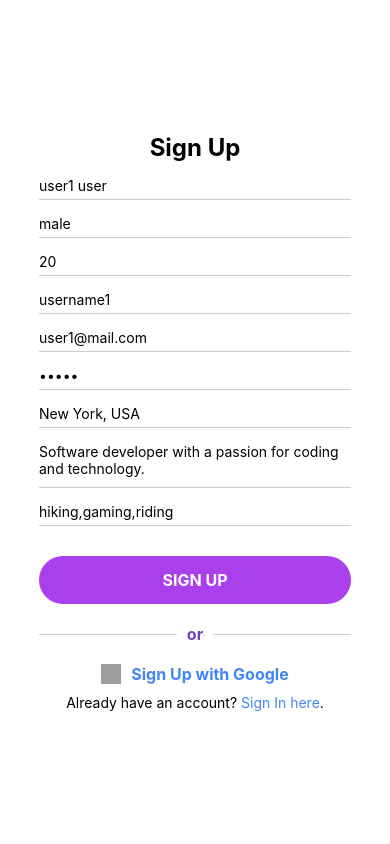
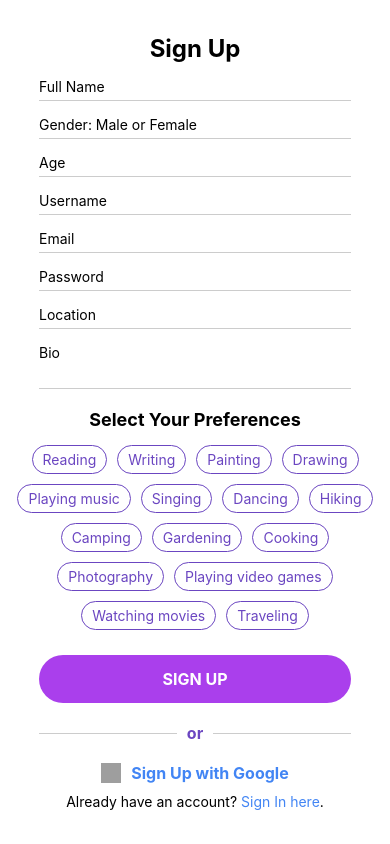
Before and after one commit to SoulConnect-RMT47/client, a React Native app in the folder soul-connect/: screen /Register in a window 390 px wide. Built offline with nearby package versions, Linux system fonts and the light colour scheme; grey boxes are pictures that could not be loaded.

Commit message:
create preferences tags

```diff
--- a/soul-connect/package.json
+++ b/soul-connect/package.json
@@ -10,6 +10,7 @@
   },
   "dependencies": {
     "@expo/vector-icons": "^14.0.2",
+    "@react-native-picker/picker": "^2.7.5",
     "@react-navigation/bottom-tabs": "^6.5.20",
     "@react-navigation/native": "^6.1.17",
     "@react-navigation/native-stack": "^6.9.26",
@@ -23,9 +24,9 @@
     "react": "18.2.0",
     "react-native": "0.74.1",
     "react-native-dotenv": "^3.4.11",
+    "react-native-gesture-handler": "~2.16.1",
     "react-native-safe-area-context": "4.10.1",
-    "react-native-screens": "3.31.1",
-    "react-native-gesture-handler": "~2.16.1"
+    "react-native-screens": "3.31.1"
   },
   "devDependencies": {
     "@babel/core": "^7.20.0",
--- a/soul-connect/src/screens/EditScreen.jsx
+++ b/soul-connect/src/screens/EditScreen.jsx
@@ -104,9 +104,9 @@ const styles = StyleSheet.create({
   saveButton: {
     backgroundColor: "#AA3FEC",
     padding: 15,
-    borderRadius: 5,
     alignItems: "center",
     marginTop: 20,
+    borderRadius: 30,
   },
   saveButtonText: {
     color: "#fff",
--- a/soul-connect/src/screens/Login.jsx
+++ b/soul-connect/src/screens/Login.jsx
@@ -13,8 +13,8 @@ import * as SecureStore from "expo-secure-store";
 import AuthContext from "../context/auth";
 
 export default function LoginForm({ navigation }) {
-  const [email, setEmail] = useState("user1@mail.com");
-  const [password, setPassword] = useState("user1");
+  const [email, setEmail] = useState("");
+  const [password, setPassword] = useState("");
   const auth = useContext(AuthContext);
 
   const handleLogin = async () => {
@@ -24,16 +24,19 @@ export default function LoginForm({ navigation }) {
         method: "POST",
         url: "https://soulconnect-server.habibmufti.online/users/login",
         headers: {
-          'Content-Type': 'application/json'
+          "Content-Type": "application/json",
         },
         data: {
           email: email,
           password: password,
-        }
-      })
+        },
+      });
       await SecureStore.setItemAsync("access_token", response.data.token);
-      auth.setIsSignedIn(true)
-      await SecureStore.setItemAsync("user", JSON.stringify(response.data.user));
+      auth.setIsSignedIn(true);
+      await SecureStore.setItemAsync(
+        "user",
+        JSON.stringify(response.data.user)
+      );
     } catch (error) {
       console.log(error.response.data);
     }
--- a/soul-connect/src/screens/ProfileScreen.jsx
+++ b/soul-connect/src/screens/ProfileScreen.jsx
@@ -26,9 +26,9 @@ export default function ProfileScreen({ navigation }) {
     const getUser = async () => {
       const user = await SecureStore.getItemAsync("user");
       setUser(JSON.parse(user));
-    }
+    };
     getUser();
-  },[])
+  }, []);
 
   return (
     <ScrollView contentContainerStyle={styles.container}>
@@ -37,10 +37,14 @@ export default function ProfileScreen({ navigation }) {
         <Image
           style={styles.profileImage}
           source={{
-            uri: user?.imgUrl || "https://i.pinimg.com/236x/9f/b9/df/9fb9df6a24efdc70911dc5b6ec12bc9a.jpg",
+            uri:
+              user?.imgUrl ||
+              "https://i.pinimg.com/236x/9f/b9/df/9fb9df6a24efdc70911dc5b6ec12bc9a.jpg",
           }}
         />
-        <Text style={styles.profileName}>{user?.username}, {user?.age}</Text>
+        <Text style={styles.profileName}>
+          {user?.username}, {user?.age}
+        </Text>
       </View>
       <View style={styles.accountSettings}>
         <Text style={styles.sectionTitle}>Account Settings</Text>
@@ -67,7 +71,11 @@ export default function ProfileScreen({ navigation }) {
         </View>
         <View style={styles.inputGroup}>
           <Text style={styles.inputLabel}>Age</Text>
-          <TextInput style={styles.input} value={String(user?.age)} editable={false} />
+          <TextInput
+            style={styles.input}
+            value={String(user?.age)}
+            editable={false}
+          />
         </View>
         <View style={styles.inputGroup}>
           <Text style={styles.inputLabel}>Email</Text>
@@ -89,7 +97,7 @@ export default function ProfileScreen({ navigation }) {
           />
         </View>
       </View>
-      <TouchableOpacity style={styles.logoutButton} onPress={handleLogout} >
+      <TouchableOpacity style={styles.logoutButton} onPress={handleLogout}>
         <Text style={styles.logoutButtonText}>Log Out</Text>
       </TouchableOpacity>
     </ScrollView>
@@ -182,7 +190,7 @@ const styles = StyleSheet.create({
   logoutButton: {
     backgroundColor: "#AA3FEC",
     padding: 15,
-    borderRadius: 5,
+    borderRadius: 30,
     alignItems: "center",
     marginBottom: 50, // Reduced bottom margin
   },
--- a/soul-connect/src/screens/Register.jsx
+++ b/soul-connect/src/screens/Register.jsx
@@ -10,24 +10,48 @@ import {
 } from "react-native";
 import axios from "axios";
 
+const tags = [
+  "Reading",
+  "Writing",
+  "Painting",
+  "Drawing",
+  "Playing music",
+  "Singing",
+  "Dancing",
+  "Hiking",
+  "Camping",
+  "Gardening",
+  "Cooking",
+  "Photography",
+  "Playing video games",
+  "Watching movies",
+  "Traveling",
+];
+
 export default function SignUpForm({ navigation }) {
-	const [fullName, setFullName] = useState("user1 user");
-	const [gender, setGender] = useState("male");
-	const [age, setAge] = useState("20");
-	const [username, setUsername] = useState("username1");
-	const [email, setEmail] = useState("user1@mail.com");
-	const [password, setPassword] = useState("user1");
-	const [location, setLocation] = useState("New York, USA");
-	const [bio, setBio] = useState(
-		"Software developer with a passion for coding and technology."
-	);
-	const [preferences, setPreferences] = useState(
-		"hiking,gaming,riding"
-	);
+  const [name, setName] = useState("");
+  const [gender, setGender] = useState("");
+  const [age, setAge] = useState("");
+  const [username, setUsername] = useState("");
+  const [email, setEmail] = useState("");
+  const [password, setPassword] = useState("");
+  const [location, setLocation] = useState("");
+  const [bio, setBio] = useState("");
+  const [selectedTags, setSelectedTags] = useState([]);
+
+  const handleTagPress = (tag) => {
+    setSelectedTags((prevTags) => {
+      if (prevTags.includes(tag)) {
+        return prevTags.filter((t) => t !== tag);
+      } else {
+        return [...prevTags, tag];
+      }
+    });
+  };
 
   const handleSignUp = async () => {
-		// Lakukan sesuatu saat tombol sign up ditekan
     try {
+      console.log(selectedTags);
       const response = await axios({
         method: "POST",
         url: "https://soulconnect-server.habibmufti.online/users/register",
@@ -35,24 +59,25 @@ export default function SignUpForm({ navigation }) {
           "Content-Type": "application/json",
         },
         data: {
-					name:fullName,
-					age:Number(age),
-					gender:gender,
-          imageUrl:"https://media.cnn.com/api/v1/images/stellar/prod/230112091039-joko-widodo-file.jpg?c=16x9&q=h_653,w_1160,c_fill/f_webp",
-					username:username,
-					email:email,
-					password:password,
-					location:location,
-					bio:bio,
-					preferences:preferences,
+          name: name,
+          age: Number(age),
+          gender: gender,
+          imgUrl:
+            "https://i.pinimg.com/236x/9f/b9/df/9fb9df6a24efdc70911dc5b6ec12bc9a.jpg",
+          username: username,
+          email: email,
+          password: password,
+          location: location,
+          bio: bio,
+          preferences: selectedTags,
         },
       });
-      console.log( response);
-
+      console.log(response);
+      navigation.navigate("Login");
     } catch (error) {
-			console.log(error.response.data) ;
+      console.log(error.response.data);
+      alert(error.response.data.message);
     }
-		// console.log("Sign up button pressed!");
   };
 
   return (
@@ -62,14 +87,14 @@ export default function SignUpForm({ navigation }) {
         <TextInput
           style={styles.input}
           placeholder="Full Name"
-					value={fullName}
-					onChangeText={setFullName}
+          value={name}
+          onChangeText={setName}
         />
       </View>
       <View style={styles.inputContainer}>
         <TextInput
           style={styles.input}
-					placeholder="Gender"
+          placeholder="Gender: Male or Female"
           value={gender}
           onChangeText={setGender}
         />
@@ -126,18 +151,29 @@ export default function SignUpForm({ navigation }) {
           multiline
         />
       </View>
-			<View style={styles.inputContainer}>
-				<TextInput
-					style={styles.input}
-					placeholder="Preferences"
-					value={preferences}
-					onChangeText={setPreferences}
-				/>
+      <Text style={styles.subTitle}>Select Your Preferences</Text>
+      <View style={styles.tagsContainer}>
+        {tags.map((tag) => (
+          <TouchableOpacity
+            key={tag}
+            style={[
+              styles.tagButton,
+              selectedTags.includes(tag) && styles.selectedTagButton,
+            ]}
+            onPress={() => handleTagPress(tag)}
+          >
+            <Text
+              style={[
+                styles.tagText,
+                selectedTags.includes(tag) && styles.selectedTagText,
+              ]}
+            >
+              {tag}
+            </Text>
+          </TouchableOpacity>
+        ))}
       </View>
-			<TouchableOpacity
-				style={styles.button}
-				onPress={handleSignUp}
-			>
+      <TouchableOpacity style={styles.button} onPress={handleSignUp}>
         <Text style={styles.buttonText}>SIGN UP</Text>
       </TouchableOpacity>
       <View style={styles.dividerContainer}>
@@ -152,9 +188,7 @@ export default function SignUpForm({ navigation }) {
             uri: "https://e7.pngegg.com/pngimages/56/318/png-clipart-google-logo-logo-logo-company-text.png",
           }}
         />
-				<Text style={styles.googleText}>
-					Sign Up with Google
-				</Text>
+        <Text style={styles.googleText}>Sign Up with Google</Text>
       </View>
       <Text style={styles.loginText}>
         Already have an account?{" "}
@@ -187,15 +221,37 @@ const styles = StyleSheet.create({
     width: "80%",
     marginBottom: 10,
   },
-	label: {
-		fontSize: 16,
-		fontWeight: "bold",
-		marginBottom: 5,
-	},
   input: {
     borderBottomWidth: 1,
     borderBottomColor: "#CCCCCC",
     paddingVertical: 5,
+  },
+  subTitle: {
+    fontSize: 18,
+    fontWeight: "bold",
+    marginVertical: 10,
+  },
+  tagsContainer: {
+    flexDirection: "row",
+    flexWrap: "wrap",
+    justifyContent: "center",
+  },
+  tagButton: {
+    borderWidth: 1,
+    borderColor: "#6B46C1",
+    borderRadius: 20,
+    paddingVertical: 5,
+    paddingHorizontal: 10,
+    margin: 5,
+  },
+  selectedTagButton: {
+    backgroundColor: "#AA3FEC",
+  },
+  tagText: {
+    color: "#6B46C1",
+  },
+  selectedTagText: {
+    color: "#fff",
   },
   button: {
     backgroundColor: "#AA3FEC",
```
Also changed, not shown: 1 other file (tests, documents, lock files or other folders). Lines whose indentation alone changed are shown as unchanged.
